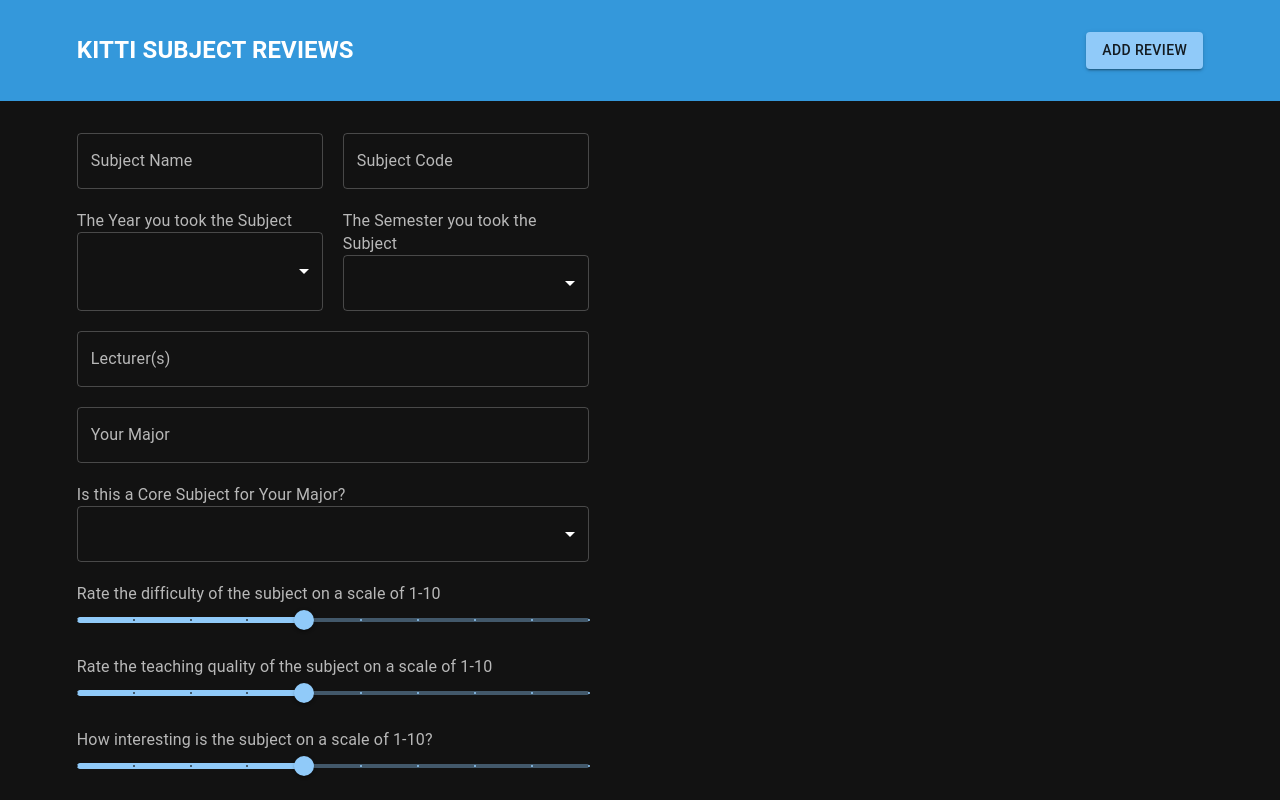
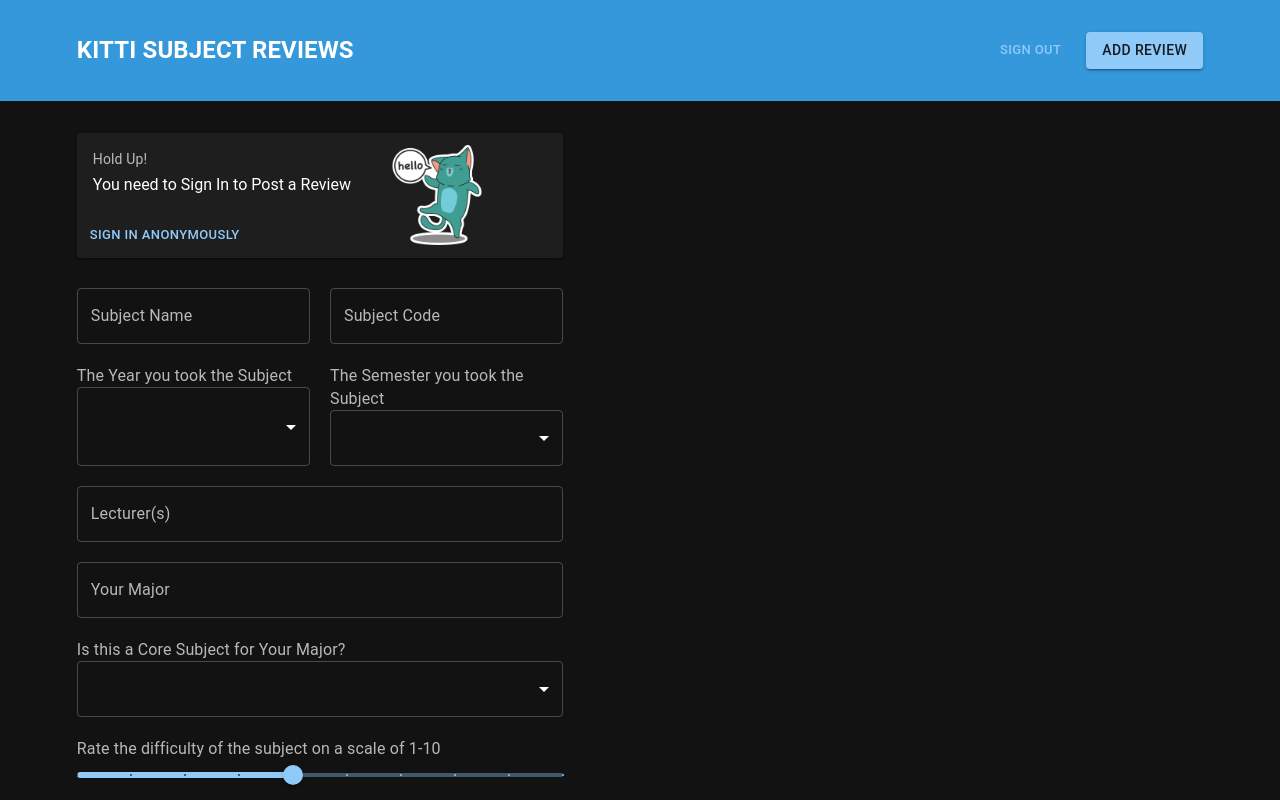
Before and after one commit to dakshAg/kitti-subject-reviews, a Next.js app: page /add-review in a window 1280 px wide. Shown: the top 800 px of the page. Built offline with nearby package versions, Linux system fonts and the light colour scheme; no server answers.

Commit message:
Design + SEO + Login

```diff
--- a/components/TitleBar.tsx
+++ b/components/TitleBar.tsx
@@ -1,16 +1,39 @@
 import React from "react";
 import { Button } from "@mui/material";
 import Link from 'next/link'
+import { initializeApp } from "firebase/app";
 import styles from '../styles/TitleBar.module.css'
+import { firebaseConfig } from '../constants/firebase-config';
+import { getAuth, signOut } from "firebase/auth";
+
+
+const app = initializeApp(firebaseConfig);
+const auth = getAuth(app);
 
 export class TitleBar extends React.Component {
+    logout(event: any) {
+        console.log("Logging Out")
+        signOut(auth).then(() => {
+            console.log("Signed Out")
+        }).catch((error) => {
+            console.log(error)
+        });
+    }
+
+
     render() {
+
         return (
             <div className={styles.backdrop}>
                 <h2>KITTI SUBJECT REVIEWS</h2>
-                <Link href="/add-review">
-                    <Button variant="contained">Add Review</Button>
-                </Link>
+                <div className={styles.buttons}>
+                    <Button size="small" onClick={this.logout}>
+                        Sign Out
+                    </Button>
+                    <Link href="/add-review">
+                        <Button variant="contained">Add Review</Button>
+                    </Link>
+                </div>
 
             </div>
         )
--- a/pages/add-review.tsx
+++ b/pages/add-review.tsx
@@ -1,20 +1,25 @@
 import Head from 'next/head'
 import { Inter } from '@next/font/google'
 import styles from '../styles/AddReview.module.css'
-import React from 'react';
+import React, { useState } from 'react';
 import { TextField, FormLabel, RadioGroup, FormControlLabel, Radio, Slider, Select, MenuItem, Button } from '@mui/material';
-// Import the functions you need from the SDKs you need
 import { initializeApp } from "firebase/app";
 import { getDatabase, ref, push } from "firebase/database";
 import { firebaseConfig } from '../constants/firebase-config';
-import { getAuth } from "firebase/auth";
+import { getAuth, onAuthStateChanged, signInAnonymously, User } from "firebase/auth";
 import { TitleBar } from '../components/TitleBar';
+import Card from '@mui/material/Card';
+import CardContent from '@mui/material/CardContent';
+import CardActions from '@mui/material/CardActions';
+import Typography from '@mui/material/Typography';
+import Image from 'next/image'
 
 
 // Initialize Firebase
 const app = initializeApp(firebaseConfig);
 const database = getDatabase(app);
 const auth = getAuth(app);
+
 
 class ReviewForm extends React.Component {
     constructor(props: any) {
@@ -137,7 +142,7 @@ class ReviewForm extends React.Component {
 
 
                     <TextField id="input-review" multiline
-          rows={4} label="Review" variant="outlined" name="review" onChange={this.handleChange} />
+                        rows={4} label="Review" variant="outlined" name="review" onChange={this.handleChange} />
 
 
                     <Button variant="contained" type="submit">Submit</Button>
@@ -152,13 +157,69 @@ class ReviewForm extends React.Component {
 const inter = Inter({ subsets: ['latin'] })
 
 export default function Home() {
+    const [user, setUser] = useState<User | undefined>();
+
+    onAuthStateChanged(auth, (u) => {
+        if (u) {
+            // User is signed in, see docs for a list of available properties
+            // https://firebase.google.com/docs/reference/js/firebase.User
+            const uid = u.uid;
+            setUser(u)
+            console.log(u)
+            // ...
+        } else {
+            setUser(undefined)
+        }
+    });
+
+    function signIn() {
+        signInAnonymously(auth)
+            .then(() => {
+
+            })
+            .catch((error) => {
+                const errorCode = error.code;
+                const errorMessage = error.message;
+                // ...
+            });
+    }
     return (
         <>
             <Head>
-
+                <title>Post a Subject Review on Kitti Subject Reviews | University of Melbourne</title>
+                <meta name="description" content="Help your peers by sharing your experiences with Subjects at The University of Melbourne Australia. Help people make intelligent choices." />
+                <meta name="keywords" content="Post Subject Reviews, Ratings, University of Melbourne, Unimelb" />
+                <meta name="viewport" content="width=device-width, initial-scale=1" />
+                <link rel="icon" href="/favicon.ico" />
             </Head>
             <TitleBar></TitleBar>
             <main className={styles.main}>
+                {
+                    user == undefined &&
+                    <Card className={styles.card}>
+                        <div>
+                            <CardContent>
+
+                                <Typography sx={{ fontSize: 14 }} color="text.secondary" gutterBottom>
+                                    Hold Up!
+                                </Typography>
+                                <Typography variant="h5" component="div" sx={{ fontSize: 16 }}>
+                                    You need to Sign In to Post a Review
+                                </Typography>
+
+
+                            </CardContent>
+                            <CardActions>
+                                <Button onClick={signIn} size="small">Sign In Anonymously</Button>
+                            </CardActions>
+                        </div>
+
+                        <Image src="/images/cat-hello.png" alt="Cat says Hello" width="100" height="100" />
+
+                    </Card>
+                }
+
+
                 <ReviewForm>
 
                 </ReviewForm>
--- a/pages/index.jsx
+++ b/pages/index.jsx
@@ -12,8 +12,9 @@ export default function Home({ reviews }) {
   return (
     <>
       <Head>
-        <title>Create Next App</title>
-        <meta name="description" content="Generated by create next app" />
+        <title>Kitti Subject Reviews | University of Melbourne</title>
+        <meta name="description" content="Authentic Reviews for Subjects offered at UniMelb Australia so you can make an informed choice. Supported by CS@UniMelb, this is a student to student effort." />
+        <meta name="keywords" content="Subject Reviews, Ratings, University of Melbourne, Unimelb" />
         <meta name="viewport" content="width=device-width, initial-scale=1" />
         <link rel="icon" href="/favicon.ico" />
       </Head>
--- a/styles/AddReview.module.css
+++ b/styles/AddReview.module.css
@@ -3,17 +3,23 @@
     padding-right: 6vw;
     padding-top: 2em;
     padding-bottom: 2em;
+    width: 50vw;
 }
-
+.card{
+    display: flex;
+    gap: 20px;
+    padding-right: 20px;
+    align-items: center;
+}
 .form {
-    width: 40vw;
+    margin-top: 30px;
     display: flex;
     flex-direction: column;
     gap: 20px;
 }
 
-@media only screen and (max-width: 320px) {
-    .form {
+@media only screen and (max-width: 480px) {
+    .main {
         width: unset;
     }
 }
@@ -23,7 +29,7 @@
     gap: 20px;
 }
 
-@media only screen and (max-width: 320px) {
+@media only screen and (max-width: 480px) {
     .horizontal_split {
         flex-direction: column;
     }
--- a/styles/ReviewRow.module.css
+++ b/styles/ReviewRow.module.css
@@ -11,7 +11,7 @@
     display: flex;
     align-items: flex-end;
 }
-@media only screen and (max-width: 320px) {
+@media only screen and (max-width: 480px) {
     .horizontal {
         flex-wrap: wrap;
     }
@@ -31,7 +31,7 @@
 .sem {
     margin-left: 4px;
 }
-@media only screen and (max-width: 320px) {
+@media only screen and (max-width: 480px) {
     .subject_code {
         font-size: 14px;
     }
@@ -57,7 +57,7 @@
 .cozyBox h5 {
     font-size: 20px;
 }
-@media only screen and (max-width: 320px) {
+@media only screen and (max-width: 480px) {
     .cozyBox h5 {
     font-size: 16px;
 }
--- a/styles/TitleBar.module.css
+++ b/styles/TitleBar.module.css
@@ -7,3 +7,7 @@
     justify-content: space-between;
     padding-bottom: 2em;
 }
+.buttons{
+    display: flex;
+    gap: 20px;
+}
```
Also changed, not shown: pages/sign-in.tsx (deleted, +0 -30 lines), public/images/cat-hello.png (added).
